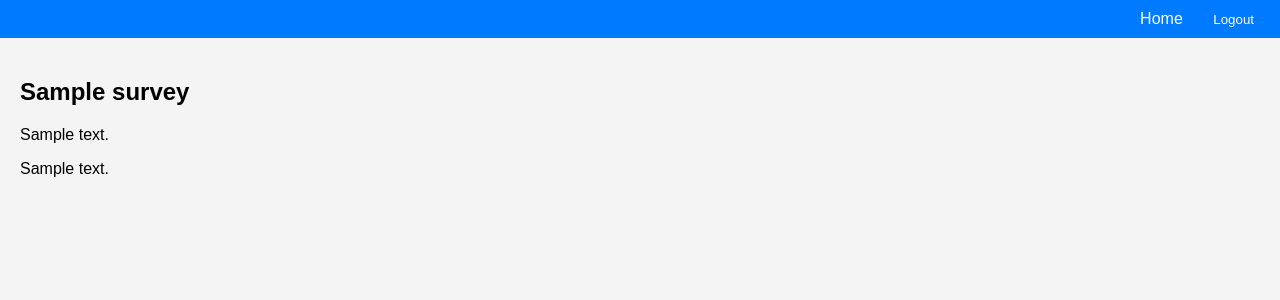
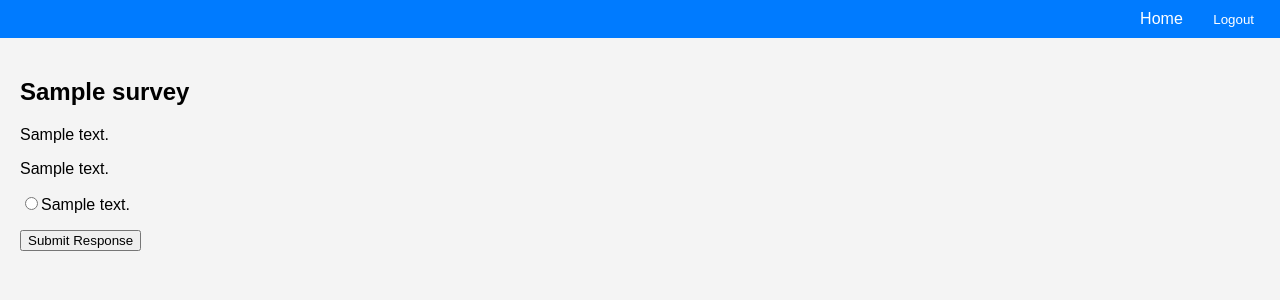
Before and after one commit to jakecast110/final-project--1-, a Django app: page /login/survey/1/take/ in a window 1280 px wide. Shown: the top 300 px of the page. Run offline with Django 5.2, Linux system fonts and the light colour scheme; a user stored in the database is signed in; tables that the repository leaves empty hold one stand-in row (values such as "Sample post").

Commit message:
Add taker posting response functionality

```diff
--- a/final project/SurveyApp/survey/templates/survey/take_survey.html
+++ b/final project/SurveyApp/survey/templates/survey/take_survey.html
@@ -3,14 +3,20 @@
 {% block content %}
     <h2>{{survey.title}}</h2>
     <p>{{survey.description}}</p>
+    <form method="POST" action="{% url 'submit_response' survey.id%}">
+        {% csrf_token %}
         {% for question in questions %}
             <p>{{question.question_text}}</p>
-        {% for option in questions.options.all %}
+            {% for option in options %}
+                {% if option.question_id == question.id%}
                     {% if question.question_type == 'MC' %}
-                <p><input type="radio">{{option.option_text}}</p>
+                        <p><input name='question_{{question.id}}' type="radio" value={{option.id}}>{{option.option_text}}</p>
                     {% else %}
-                <p><input type="checkbox">{{option.option_text}}</p>
+                        <p><input name='question_{{question.id}}' type="checkbox" value={{option.id}}>{{option.option_text}}</p>
+                    {% endif %}
                 {% endif %}
             {% endfor %}
         {% endfor %}
+        <input type="submit" name="response_submit" value="Submit Response">
+    </form>
     {% endblock %}
--- a/final project/SurveyApp/survey/views.py
+++ b/final project/SurveyApp/survey/views.py
@@ -205,19 +205,26 @@ def survey_list(request):
 @login_required
 def take_survey(request, survey_id):
     survey = get_object_or_404(Survey, id=survey_id, is_published=True)
-    questions = Question.objects.filter(survey_id=survey_id).prefetch_related("options")
-    #options = Option.objects.filter(survey_id=survey_id) #Need to filter by survey and question
-    return render(request, 'survey/take_survey.html', {'survey': survey, 'questions': questions})
+    questions = Question.objects.filter(survey_id=survey_id)
+    options = Option.objects.filter(survey_id=survey_id)
+    return render(request, 'survey/take_survey.html', {'survey': survey, 'questions': questions, 'options': options})
 
 # Submit survey response
 @login_required
 def submit_response(request, survey_id):
     survey = get_object_or_404(Survey, id=survey_id, is_published=True)
+    answers={}
     if request.method == 'POST':
-        responses = {str(question.id): request.POST.get(str(question.id)) for question in survey.questions.all()}
-        Response.objects.create(survey=survey, user=request.user.userprofile, answers=responses)
+        questions = survey.questions.all()
+        for question in questions:
+            response = request.POST.get(f'question_{question.id}')
+            if response==None:
+                messages.error(request, "Please select at least one answer.")
+            else:
+                answers[question.id] = response
+        Response.objects.create(survey=survey, user=request.user.userprofile, answers=answers)
         messages.success(request, "Survey response submitted successfully!")
-        return redirect('survey_list')
+        return redirect('taker_dashboard')
     return redirect('take_survey', survey_id=survey_id)
 
 # View results for a survey
```
Lines whose indentation alone changed are shown as unchanged.
